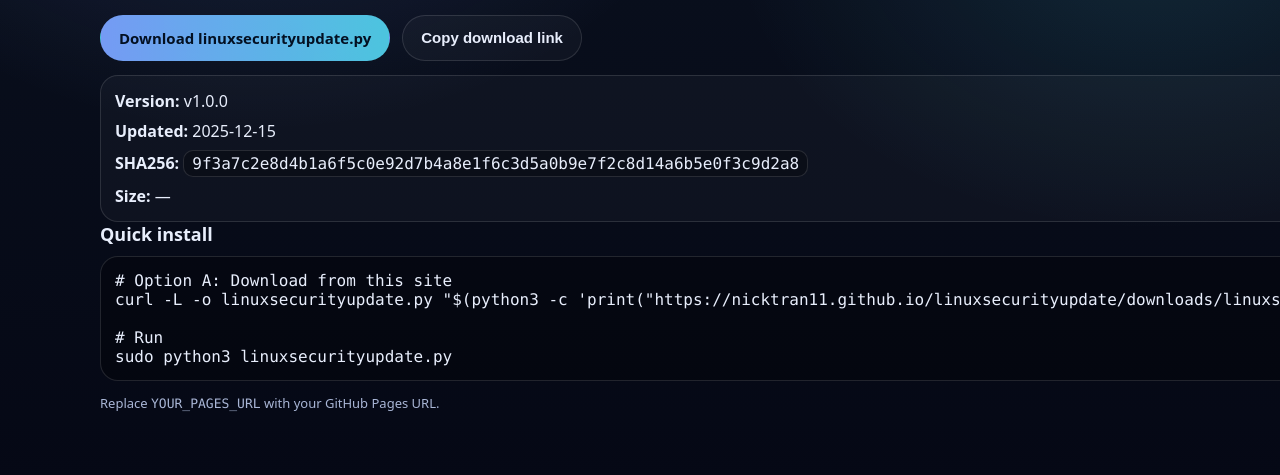
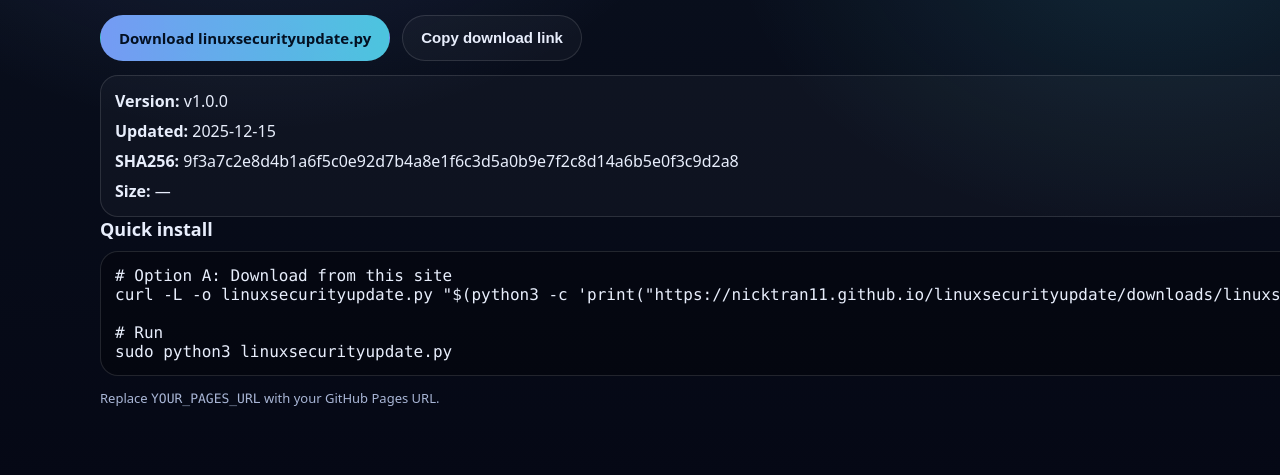
Before and after one commit to NickTran11/linuxsecurityupdate, a plain HTML site: page index.html in a window 1280 px wide. Shown: the part 309-784 px from the top of the page. Drawn offline with Linux system fonts and the light colour scheme; no server answers.

Commit message:
Change SHA256 code element to span element

```diff
--- a/index.html
+++ b/index.html
@@ -46,7 +46,7 @@
           <div class="meta">
             <div><strong>Version:</strong> <span id="ver">v1.0.0</span></div>
             <div><strong>Updated:</strong> <span id="date">2025-12-15</span></div>
-            <div><strong>SHA256:</strong> <code id="sha">9f3a7c2e8d4b1a6f5c0e92d7b4a8e1f6c3d5a0b9e7f2c8d14a6b5e0f3c9d2a8</code></div>
+            <div><strong>SHA256:</strong> <span id="sha">9f3a7c2e8d4b1a6f5c0e92d7b4a8e1f6c3d5a0b9e7f2c8d14a6b5e0f3c9d2a8</span></div>
             <div><strong>Size:</strong> <span id="size">—</span></div>
           </div>
 
```
